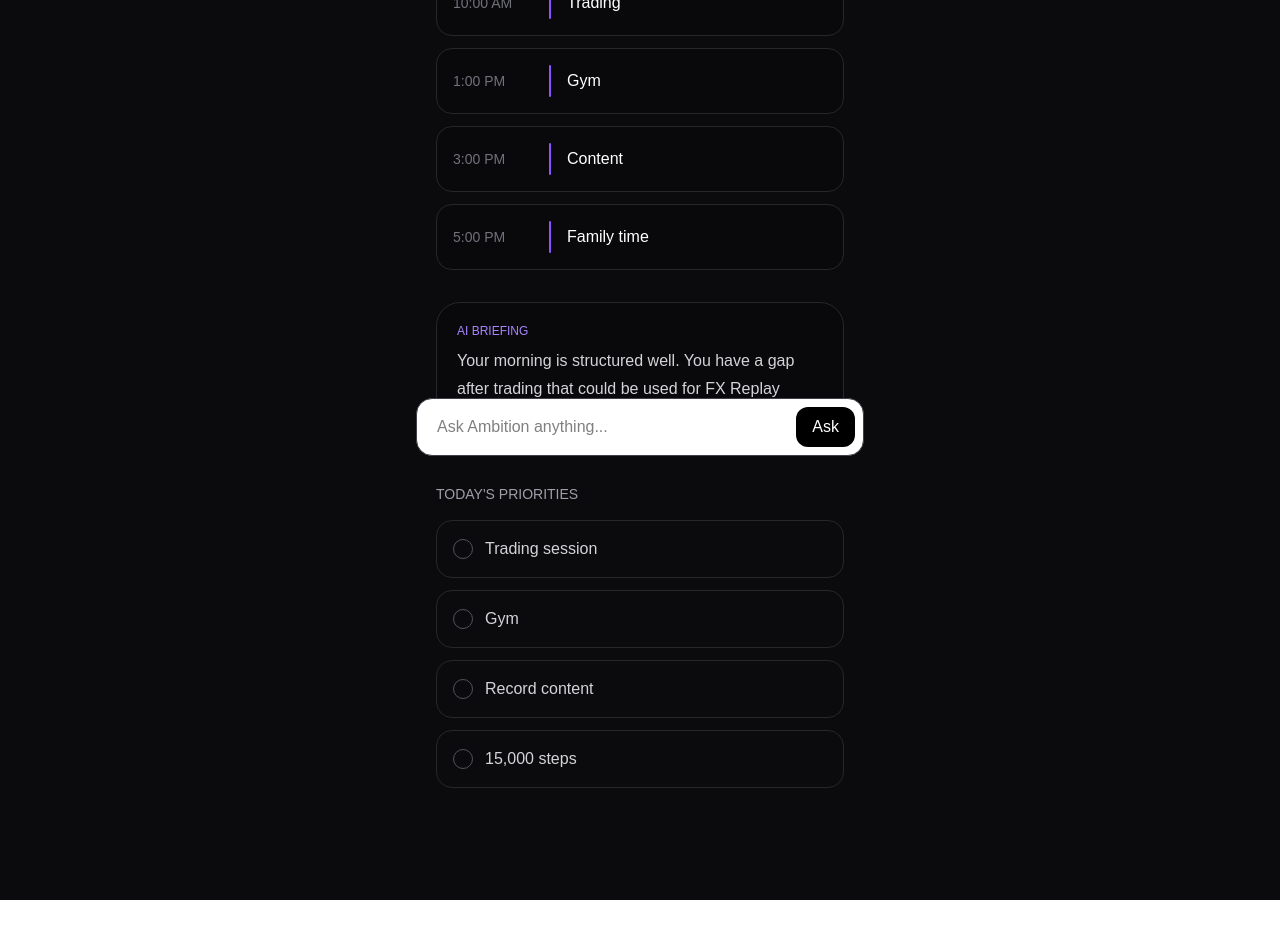
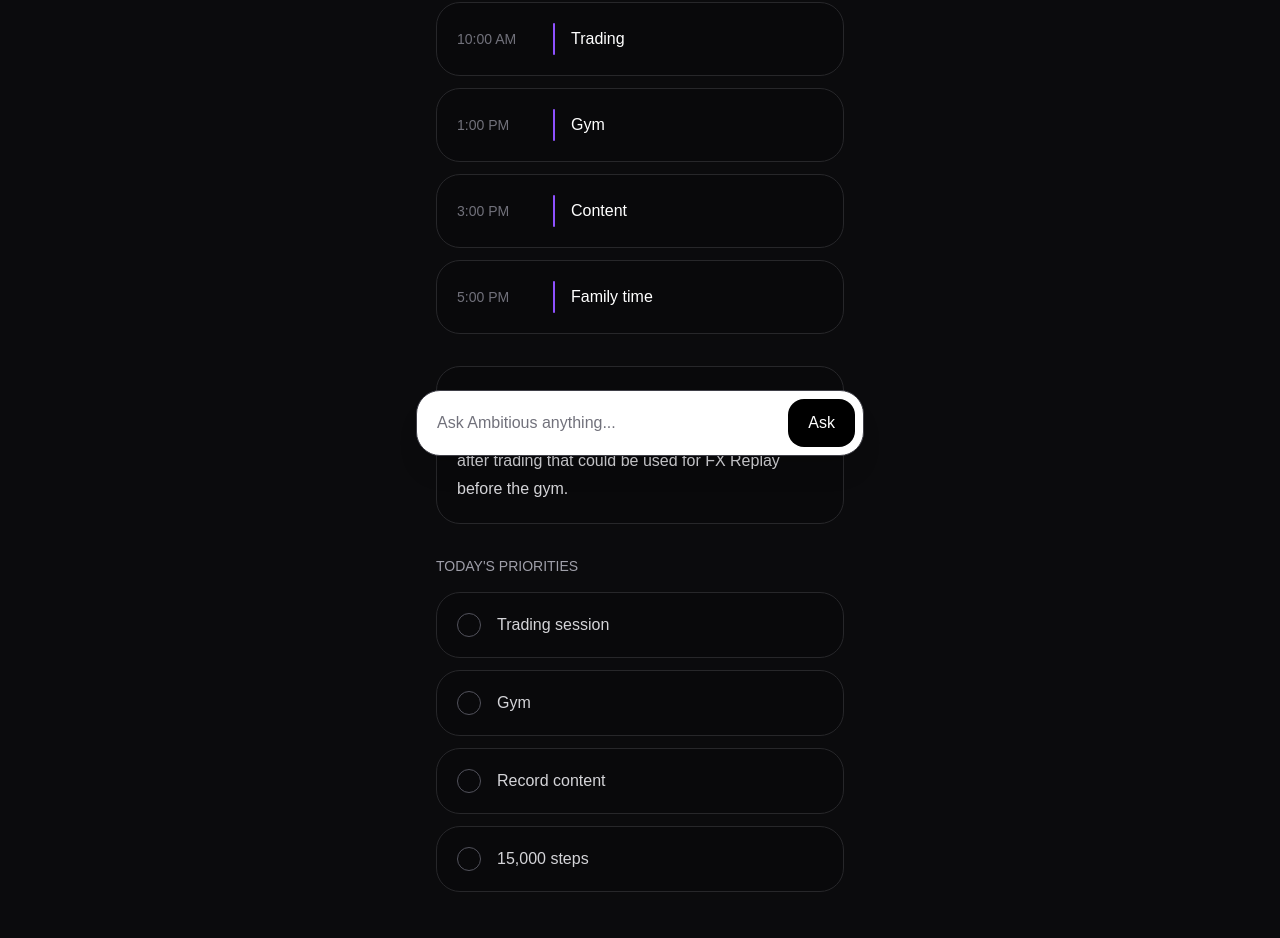
Before and after one commit to riharicarroll1-hash/ambitious-assistant, a Next.js app: page / in a window 1280 px wide. Shown: the part 320-1258 px from the top of the page. Before the commit the page ends 1220 px from the top, so only its background shows below. Built offline with nearby package versions, Linux system fonts and the light colour scheme.

Commit message:
Add interactive priorities and dismissible AI replies

```diff
--- a/app/page.tsx
+++ b/app/page.tsx
@@ -1,10 +1,46 @@
 "use client";
 
-import { useState } from "react";
+import { useEffect, useState } from "react";
+
+const priorities = [
+  "Trading session",
+  "Gym",
+  "Record content",
+  "15,000 steps",
+];
+
 export default function Home() {
   const [message, setMessage] = useState("");
   const [reply, setReply] = useState("");
   const [loading, setLoading] = useState(false);
+  const [completed, setCompleted] = useState<string[]>([]);
+
+  useEffect(() => {
+    const saved = localStorage.getItem("ambitious-priorities");
+
+    if (saved) {
+      try {
+        setCompleted(JSON.parse(saved));
+      } catch {
+        setCompleted([]);
+      }
+    }
+  }, []);
+
+  function togglePriority(title: string) {
+    setCompleted((current) => {
+      const updated = current.includes(title)
+        ? current.filter((item) => item !== title)
+        : [...current, title];
+
+      localStorage.setItem(
+        "ambitious-priorities",
+        JSON.stringify(updated)
+      );
+
+      return updated;
+    });
+  }
 
   async function askAssistant() {
     if (!message.trim()) return;
@@ -22,7 +58,12 @@ export default function Home() {
       });
 
       const data = await response.json();
-      setReply(data.reply || data.error || "No response.");
+
+      setReply(
+        data.reply ||
+          data.error ||
+          "Something went wrong."
+      );
     } catch {
       setReply("Something went wrong.");
     } finally {
@@ -32,9 +73,12 @@ export default function Home() {
 
   return (
     <main className="min-h-screen bg-[#0b0b0d] text-white">
-      <div className="mx-auto min-h-screen max-w-md px-5 pb-28 pt-10">
+      <div className="mx-auto min-h-screen max-w-md px-5 pb-40 pt-16">
+
         <header className="mb-10">
-          <p className="mb-2 text-sm text-zinc-500">AMBITION</p>
+          <p className="mb-2 text-sm text-zinc-500">
+            AMBITIOUS
+          </p>
 
           <h1 className="text-3xl font-semibold tracking-tight">
             Good morning, Hari.
@@ -47,8 +91,15 @@ export default function Home() {
 
         <section className="mb-8">
           <div className="mb-4 flex items-center justify-between">
-            <h2 className="text-sm font-medium text-zinc-400">TODAY</h2>
-            <span className="text-sm text-zinc-600">Saturday</span>
+            <h2 className="text-sm font-medium text-zinc-400">
+              TODAY
+            </h2>
+
+            <span className="text-sm text-zinc-600">
+              {new Intl.DateTimeFormat("en-AU", {
+                weekday: "long",
+              }).format(new Date())}
+            </span>
           </div>
 
           <div className="space-y-3">
@@ -61,55 +112,73 @@ export default function Home() {
         </section>
 
         <section className="mb-8 rounded-3xl border border-zinc-800 bg-zinc-950 p-5">
-          <p className="mb-2 text-xs font-medium text-violet-400">
+          <p className="mb-3 text-sm text-violet-400">
             AI BRIEFING
           </p>
 
           <p className="leading-7 text-zinc-300">
-            Your morning is structured well. You have a gap after trading that
-            could be used for FX Replay before the gym.
+            Your morning is structured well. You have a gap
+            after trading that could be used for FX Replay
+            before the gym.
           </p>
         </section>
 
-        <section>
+        <section className="mb-10">
           <h2 className="mb-4 text-sm font-medium text-zinc-400">
             TODAY&apos;S PRIORITIES
           </h2>
 
           <div className="space-y-3">
-            <Priority title="Trading session" />
-            <Priority title="Gym" />
-            <Priority title="Record content" />
-            <Priority title="15,000 steps" />
+            {priorities.map((title) => (
+              <Priority
+                key={title}
+                title={title}
+                completed={completed.includes(title)}
+                onToggle={() => togglePriority(title)}
+              />
+            ))}
           </div>
         </section>
+      </div>
 
-        <div className="fixed bottom-6 left-1/2 w-[calc(100%-3rem)] max-w-md -translate-x-1/2">
+      <div className="fixed bottom-6 left-1/2 w-[calc(100%-40px)] max-w-md -translate-x-1/2">
+
         {reply && (
-    <div className="mb-3 rounded-2xl border border-zinc-800 bg-zinc-950 p-4 text-sm text-zinc-200">
+          <div className="relative mb-3 rounded-3xl border border-zinc-800 bg-[#111113] p-5 pr-12 shadow-xl">
+            <button
+              onClick={() => setReply("")}
+              aria-label="Dismiss response"
+              className="absolute right-4 top-3 text-2xl text-zinc-500 transition hover:text-white"
+            >
+              ×
+            </button>
+
+            <p className="whitespace-pre-wrap leading-6 text-zinc-200">
               {reply}
+            </p>
           </div>
         )}
 
-  <div className="flex items-center gap-2 rounded-2xl border border-zinc-700 bg-white p-2">
+        <div className="flex items-center gap-2 rounded-3xl border border-zinc-700 bg-white p-2 shadow-xl">
           <input
             value={message}
             onChange={(e) => setMessage(e.target.value)}
             onKeyDown={(e) => {
-        if (e.key === "Enter") askAssistant();
+              if (e.key === "Enter") {
+                askAssistant();
+              }
             }}
-      placeholder="Ask Ambition anything..."
-      className="min-w-0 flex-1 bg-transparent px-3 py-2 text-black outline-none"
+            placeholder="Ask Ambitious anything..."
+            className="min-w-0 flex-1 bg-transparent px-3 py-2 text-black outline-none placeholder:text-zinc-500"
           />
 
           <button
             onClick={askAssistant}
             disabled={loading}
-      className="rounded-xl bg-black px-4 py-2 font-medium text-white disabled:opacity-50"
+            className="rounded-2xl bg-black px-5 py-3 font-medium text-white disabled:opacity-50"
           >
             {loading ? "..." : "Ask"}
           </button>
-  </div>
         </div>
       </div>
     </main>
@@ -124,21 +193,57 @@ function Event({
   title: string;
 }) {
   return (
-    <div className="flex items-center rounded-2xl border border-zinc-800 bg-zinc-950 px-4 py-4">
-      <div className="w-24 text-sm text-zinc-500">{time}</div>
+    <div className="flex items-center rounded-3xl border border-zinc-800 bg-zinc-950 px-5 py-5">
+      <div className="w-24 text-sm text-zinc-500">
+        {time}
+      </div>
 
       <div className="h-8 w-[2px] rounded-full bg-violet-500" />
 
-      <div className="ml-4 font-medium">{title}</div>
+      <div className="ml-4 font-medium">
+        {title}
+      </div>
     </div>
   );
 }
 
-function Priority({ title }: { title: string }) {
+function Priority({
+  title,
+  completed,
+  onToggle,
+}: {
+  title: string;
+  completed: boolean;
+  onToggle: () => void;
+}) {
   return (
-    <div className="flex items-center gap-3 rounded-2xl border border-zinc-800 px-4 py-4">
-      <div className="h-5 w-5 rounded-full border border-zinc-600" />
-      <span className="text-zinc-300">{title}</span>
+    <button
+      onClick={onToggle}
+      className="flex w-full items-center gap-4 rounded-3xl border border-zinc-800 bg-zinc-950 px-5 py-5 text-left transition active:scale-[0.99]"
+    >
+      <div
+        className={`flex h-6 w-6 shrink-0 items-center justify-center rounded-full border ${
+          completed
+            ? "border-violet-500 bg-violet-500"
+            : "border-zinc-600"
+        }`}
+      >
+        {completed && (
+          <span className="text-sm font-bold text-white">
+            ✓
+          </span>
+        )}
       </div>
+
+      <span
+        className={`transition ${
+          completed
+            ? "text-zinc-600 line-through"
+            : "text-zinc-300"
+        }`}
+      >
+        {title}
+      </span>
+    </button>
   );
 }
```
Lines whose indentation alone changed are shown as unchanged.
